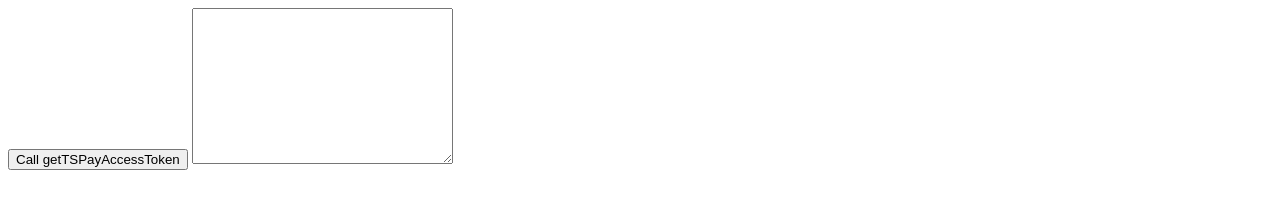
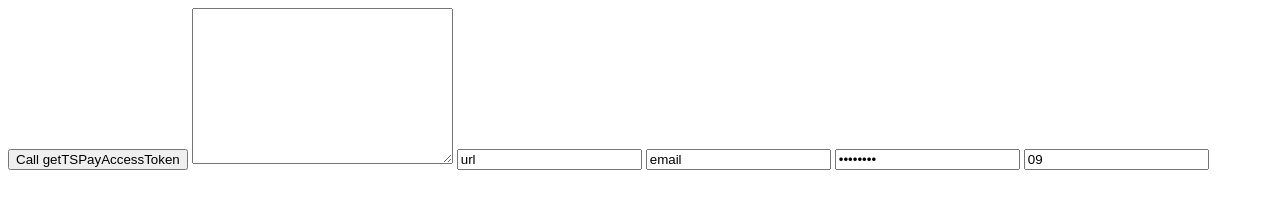
Before and after one commit to mi-hayakata/gh-pages, a plain HTML site: page index.html in a window 1280 px wide. Drawn offline with Linux system fonts and the light colour scheme.

Commit message:
text test

```diff
--- a/index.html
+++ b/index.html
@@ -10,6 +10,11 @@
 <body>
     <button onclick="onClickCallGetTSPayAccessToken()">Call getTSPayAccessToken</button>
     <textarea id="id_result" cols="30" rows="10"></textarea>
+
+    <input value="url" type="url">
+    <input value="email" type="email">
+    <input value="password" type="password">
+    <input value="09" type="text" pattern="0-9" >
 </body>
 
 <script>
@@ -17,6 +22,9 @@
      * Android/iOS 共通
      */
     function getTSPayAccessToken() {
+        console.log("called getTSPayAccessToken")
+        console.log(window.android != null)
+
         if (window.android != null) {
             // for Android
             reflectResult(window.android.getTSPayAccessToken())
@@ -37,6 +45,8 @@
      * クリックイベント
      */
     function onClickCallGetTSPayAccessToken() {
+        console.log("called onClickCallGetTSPayAccessToken")
+
         // 実装検知
         if (window.android == null ||
             window.android.getTSPayAccessToken == null
@@ -57,6 +67,8 @@
      * 画面への反映
      */
     function reflectResult(value) {
+        console.log("called reflectResult")
+
         const idResult = document.getElementById("id_result")
 
         if (value == null || value.length === 0) {
```
